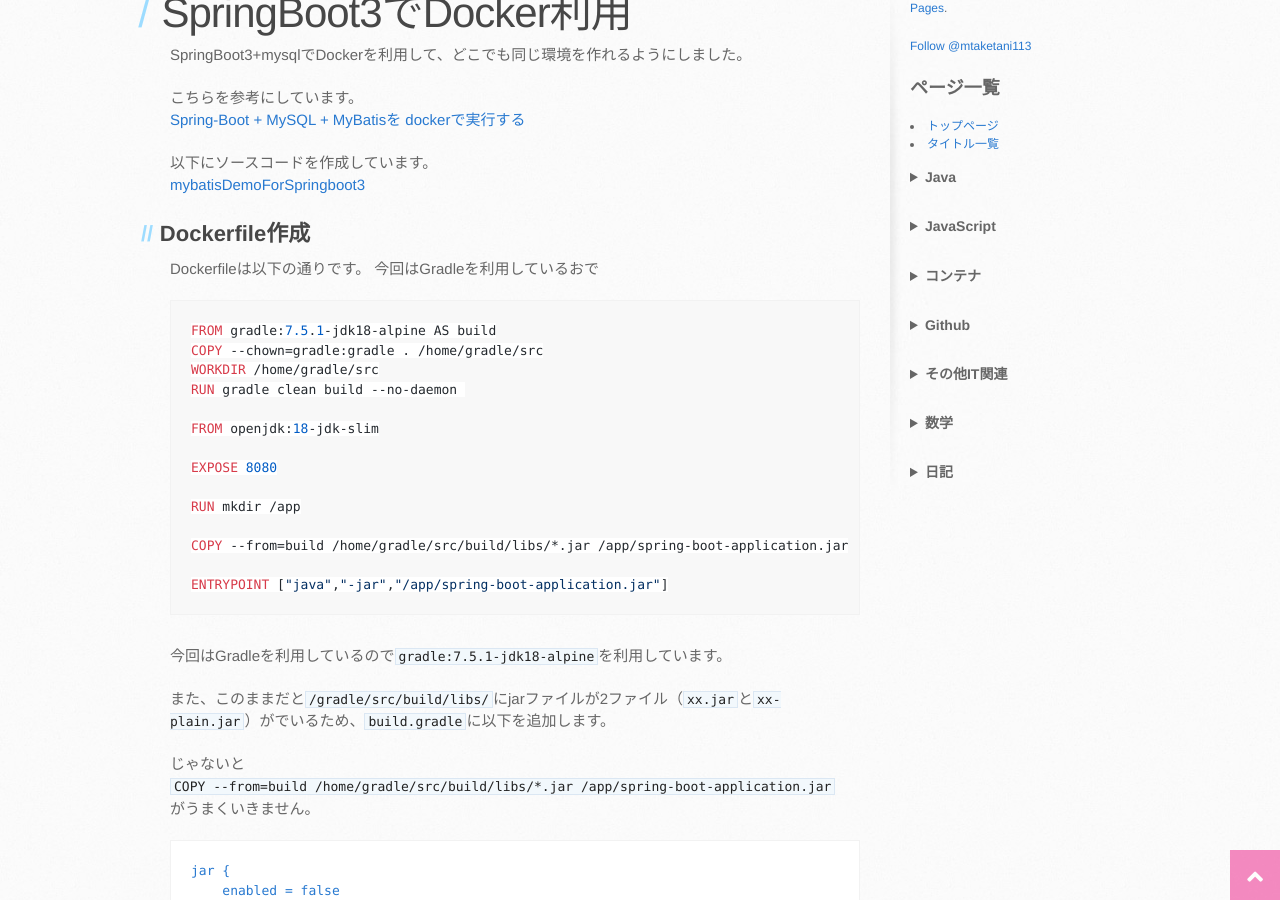
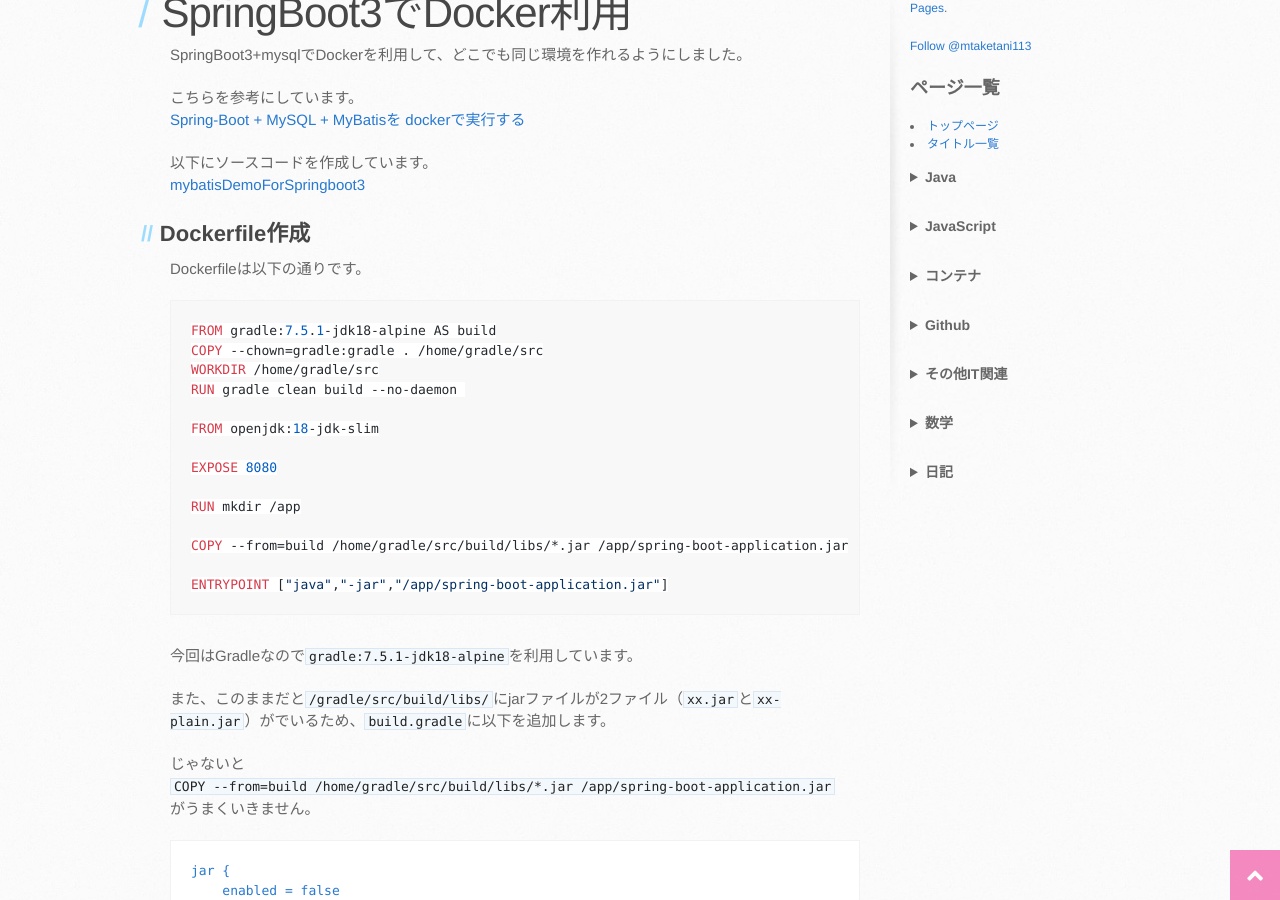
Before and after one commit to mtaketani113/mtaketani113.github.io, a Jekyll site: the page built from it/java/springBoot3Docker.md, in a window 1280 px wide and 900 px high, scrolled down 289 px. Built offline with Jekyll 4.4.1, drawn with Linux system fonts in a browser that asks for light colours; nearby versions of some CDN libraries; comment, search, counter and statistics services are not loaded; the repository's description, which GitHub fills in, is left out.

Commit message:
誤字修正

````diff
--- a/it/java/springBoot3Docker.md
+++ b/it/java/springBoot3Docker.md
@@ -19,7 +19,6 @@ SpringBoot3+mysqlでDockerを利用して、どこでも同じ環境を作れる
 ## Dockerfile作成
 
 Dockerfileは以下の通りです。
-今回はGradleを利用しているおで
 
 ```Dockerfile
 FROM gradle:7.5.1-jdk18-alpine AS build
@@ -38,7 +37,7 @@ COPY --from=build /home/gradle/src/build/libs/*.jar /app/spring-boot-application
 ENTRYPOINT ["java","-jar","/app/spring-boot-application.jar"]
 ```
 
-今回はGradleを利用しているので`gradle:7.5.1-jdk18-alpine`を利用しています。
+今回はGradleなので`gradle:7.5.1-jdk18-alpine`を利用しています。
 
 また、このままだと`/gradle/src/build/libs/`にjarファイルが2ファイル（`xx.jar`と`xx-plain.jar`）がでいるため、`build.gradle`に以下を追加します。
 
````
